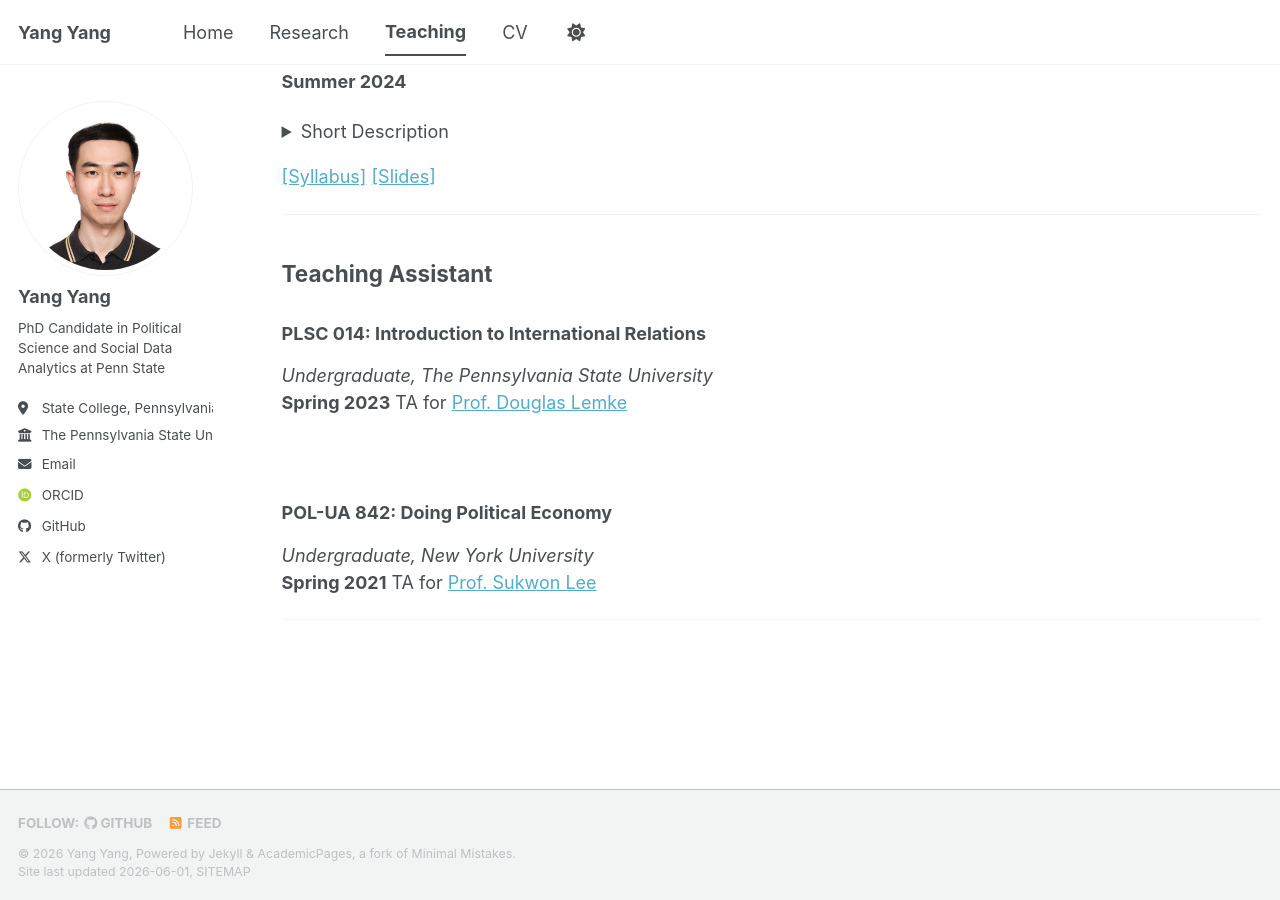
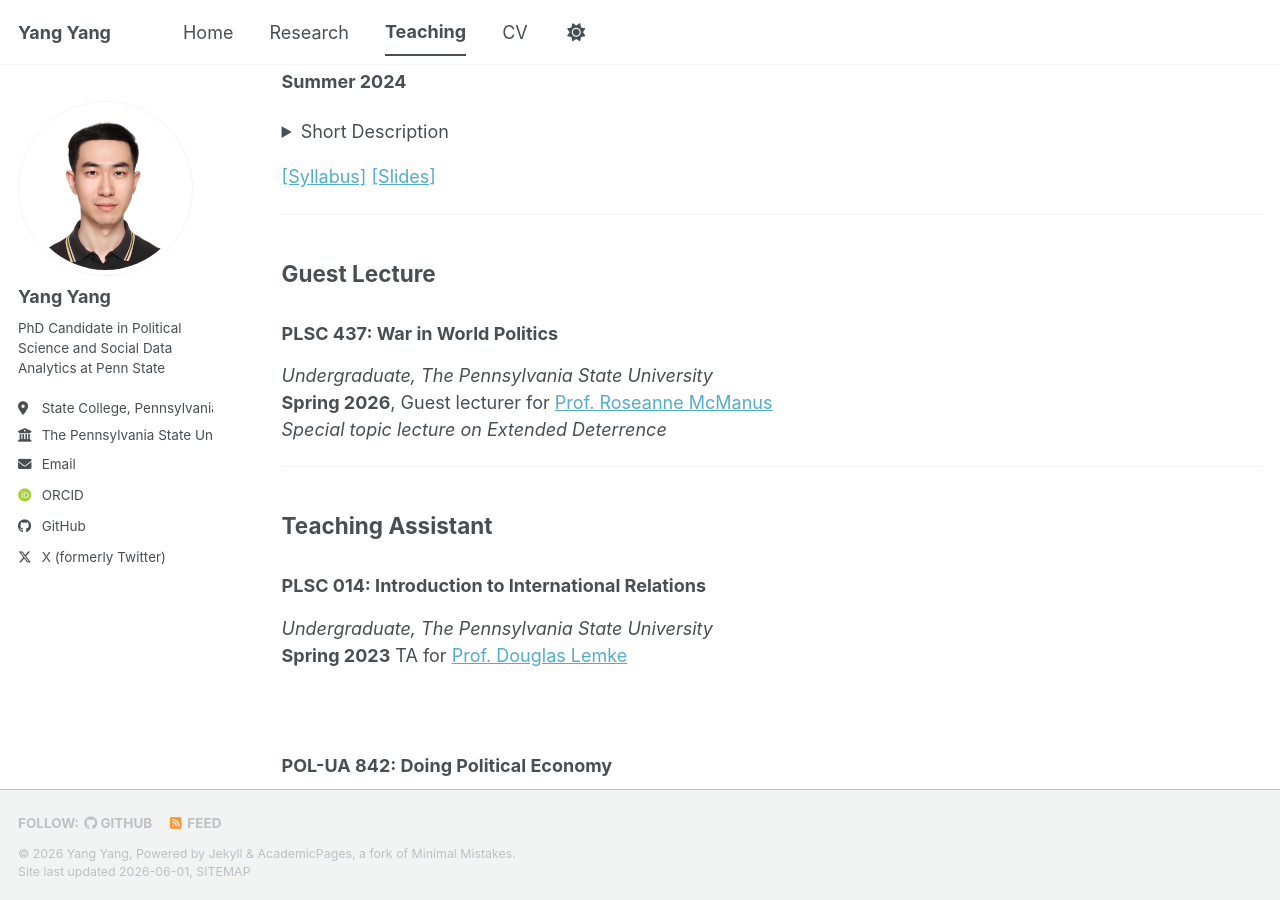
Before and after one commit to yang-yang-ir/yang-yang-ir.github.io, a Jekyll site: the page built from _pages/teaching.md, in a window 1280 px wide and 900 px high, scrolled down 461 px. Built offline with Jekyll 4.4.1, drawn with Linux system fonts in a browser that asks for light colours; some web fonts are replaced; a script bundle is joined from its source files by our own code; library files that are not in the unit come from our copies.

Commit message:
Update teaching.md

```diff
--- a/_pages/teaching.md
+++ b/_pages/teaching.md
@@ -35,6 +35,15 @@ algebra, calculus, probability, and optimization.
 
 ---
 
+## Guest Lecture
+
+### PLSC 437: War in World Politics
+*Undergraduate, The Pennsylvania State University*<br>
+**Spring 2026**, Guest lecturer for [Prof. Roseanne McManus](https://sites.psu.edu/roseannemcmanus/)<br>
+*Special topic lecture on Extended Deterrence*
+
+---
+
 ## Teaching Assistant
 
 ### PLSC 014: Introduction to International Relations
```
